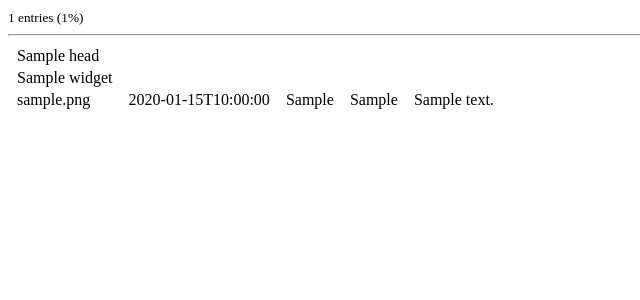
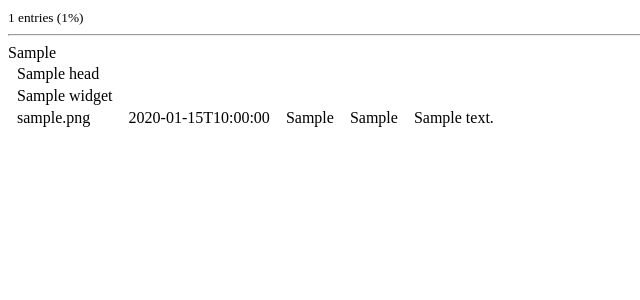
Before and after one commit to defgsus/logmonitor, a Django app: template logview/templates/logview/log.html in a window 1280 px wide. Shown: the top 300 px of the page, without its empty margins (0-640 px from the left). Run offline with Django 3.2, Linux system fonts and the light colour scheme; tables that the repository leaves empty hold one stand-in row (values such as "Sample post"); the template is opened without the code that fills it: values that come from a table or form of the project are taken from there, most other values are stand-ins (such as "Sample title", 1, 10 or a date in 2020).

Commit message:
pagination

```diff
--- a/logview/static/logview/stylesheet.css
+++ b/logview/static/logview/stylesheet.css
@@ -1,9 +1,22 @@
 .log-table {
 
 }
-
 
 .log-table td {
     padding-left: 7px;
     padding-right: 7px;
 }
+
+.log-table tr:hover {
+    background: #eee;
+}
+
+.paginator {
+    display: flex;
+    flex-wrap: wrap;
+    max-width: 100%;
+}
+
+.paginator>div {
+    margin-right: 5px;
+}
--- a/logview/templates/logview/log.html
+++ b/logview/templates/logview/log.html
@@ -5,6 +5,12 @@
 <small>{{num_logs}} entries ({{num_logs_percent}}%)</small>
 
 <hr>
+
+<div class="paginator">
+    {% for p in pages %}
+        <div>{% if p == cur_page %}{{p.0}}{% else %}{{p.1|safe}}{% endif %}</div>
+    {% endfor %}
+</div>
 
 <form method="get">
     <input type="submit" hidden="hidden">
```
Also changed, not shown: logview/views.py (+21 -1 lines).
